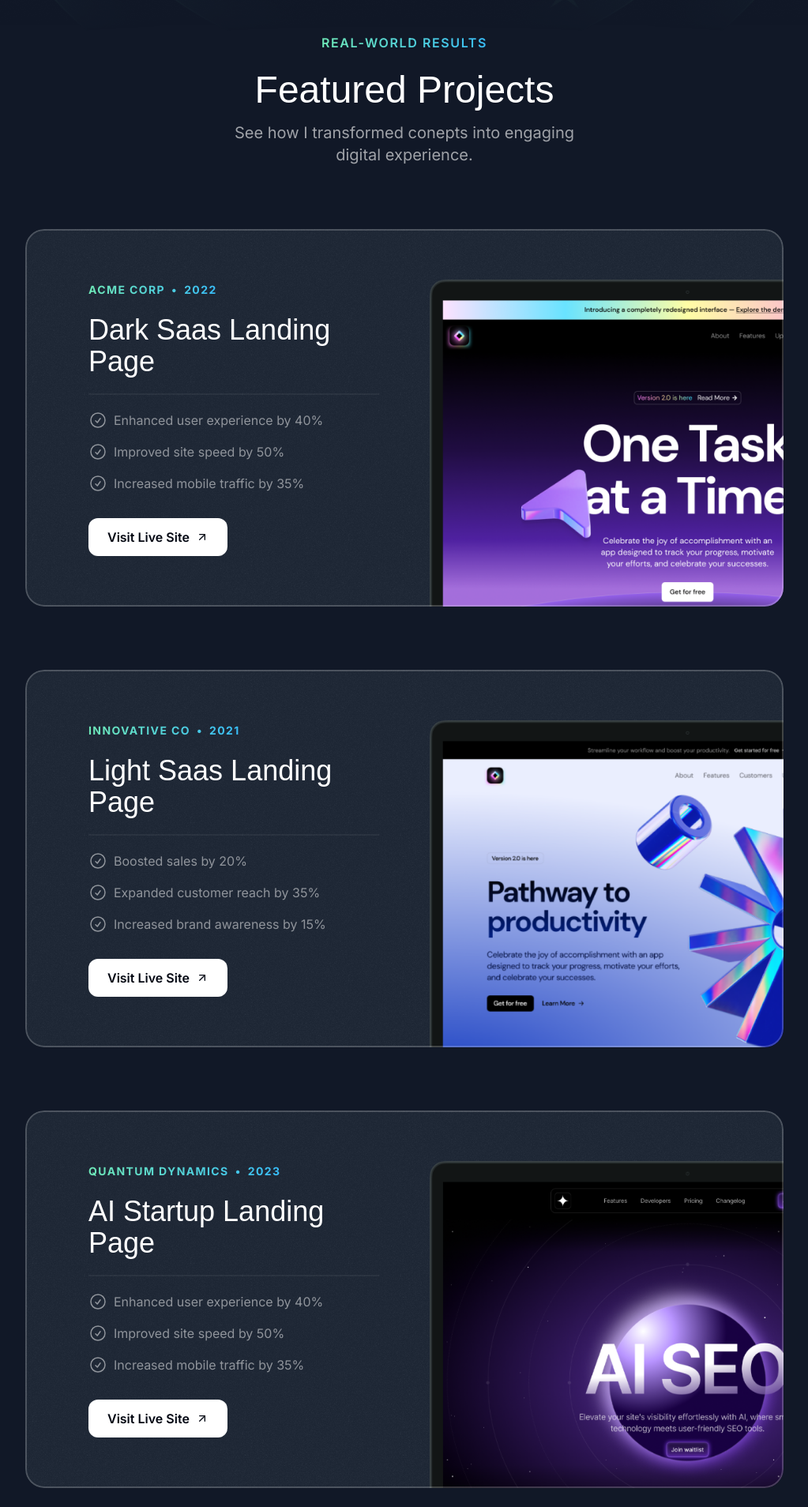
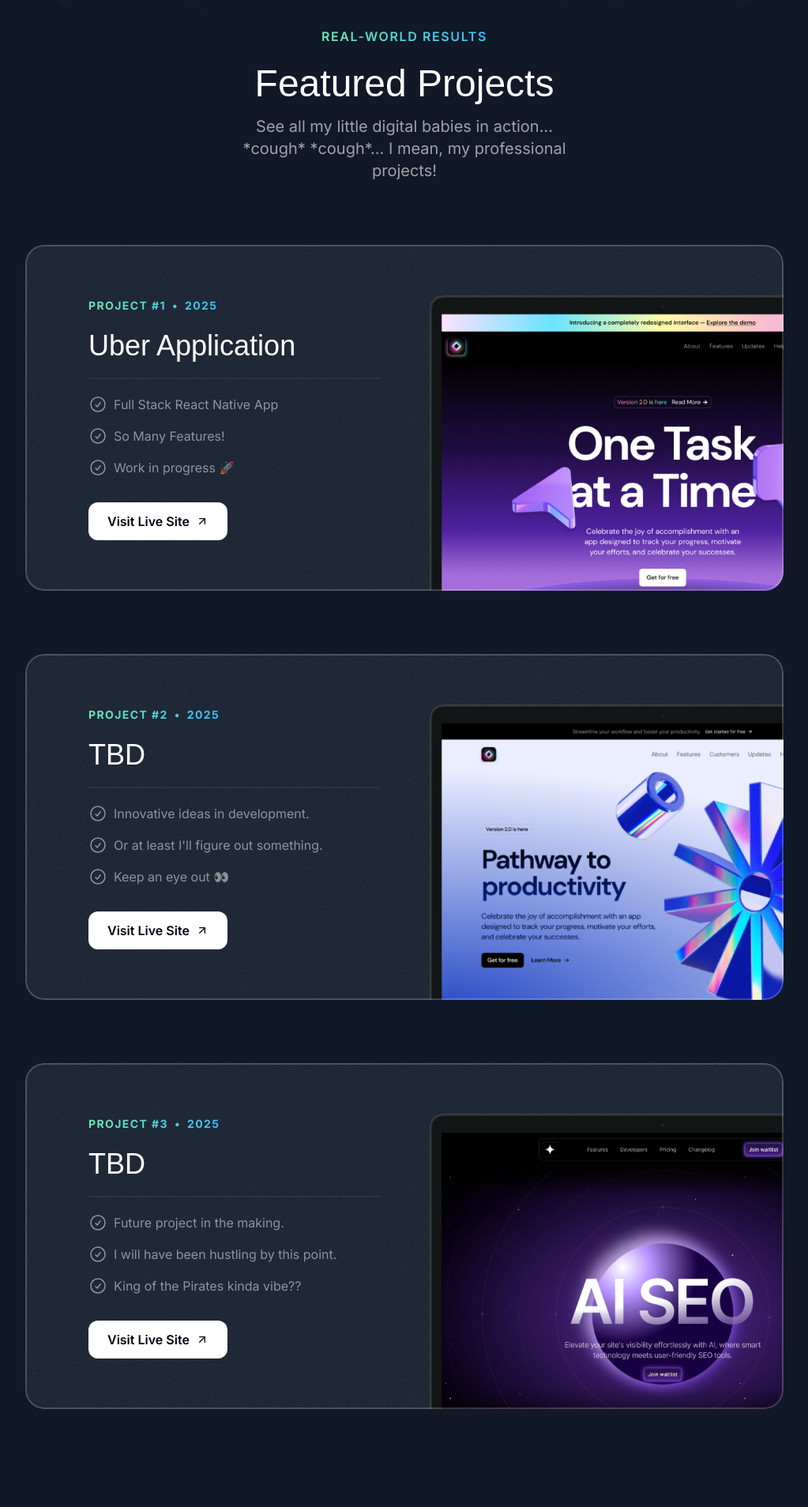
Before and after one commit to WilliamRossCrane/Portfolio, a Next.js app in the folder portfolio/portfolio/: page / in a window 1280 px wide. Shown: the part 880-2788 px from the top of the page at 79% size, without its empty margins (128-1151 px from the left). Built offline with nearby package versions, Linux system fonts and the light colour scheme; a web font is replaced by a local one.

Commit message:
REFACTOR: Improve code readability with indentation, content updates, and added comments

```diff
--- a/portfolio/portfolio/src/sections/Hero.tsx
+++ b/portfolio/portfolio/src/sections/Hero.tsx
@@ -9,19 +9,24 @@
 export const HeroSection = () => {
   return (
     <div className="py-32 md:py-48 lg:py-60 relative z-0 overflow-x-clip">
+
+      {/* Background Gradient Mask */}
       <div className="absolute inset-0 [mask-image:linear-gradient(to_bottom,transparent,black_10%,black_70%,transparent)] [-webkit-mask-image:linear-gradient(to_bottom,transparent,black_10%,black_70%,transparent)]">
+
+        {/* Subtle Grain Texture */}
         <div
           className="absolute inset-0 -z-30 opacity-5"
-        style={{
-          backgroundImage: `url(${grainImage.src})`,
-        }}
+          style={{ backgroundImage: `url(${grainImage.src})` }}
         ></div>
 
+        {/* Rotating Rings and Orbiting Elements */}
         <div className="absolute inset-0 -z-20">
           <div className="size-[620px] hero-ring"></div>
           <div className="size-[820px] hero-ring"></div>
           <div className="size-[1020px] hero-ring"></div>
           <div className="size-[1220px] hero-ring"></div>
+
+          {/* Orbiting Stars and Sparkles */}
           <HeroOrbit size={800} rotation={-72} shouldOrbit orbitDuration='48s' shouldSpin spinDuration='6s'>
             <StarIcon className="size-28 text-emerald-300" />
           </HeroOrbit>
@@ -55,23 +60,37 @@
         </div>
       </div>
 
+      {/* Main Content Section */}
       <div className="container relative z-10">
+
+        {/* Profile Image & Greeting Badge */}
         <div className="flex flex-col items-center">
-          <Image src={memojiImage} className="size-[100px]" alt="Person peeking from behind laptop" />
+          <Image
+            src={memojiImage}
+            className="size-[100px]"
+            alt="Person peeking from behind laptop"
+          />
           <div className="bg-gray-950 border border-gray-800 px-4 py-1.5 inline-flex items-center gap-4 rounded-lg">
+            {/* Animated Online Indicator */}
             <div className="bg-green-500 size-2.5 rounded-full relative">
               <div className="bg-green-500 absolute inset-0 rounded-full animate-ping-large"></div>
             </div>
-            <div className="text-sm font-medium">Available for new projects</div>
+            <div className="text-sm font-medium">Hi, I'm William</div>
           </div>
         </div>
+
+        {/* Heading & Introductory Text */}
         <div className="max-w-lg mx-auto">
-        <h1 className="font-serif text-3xl md:text-5xl text-center mt-8 tracking-wide">Building Exceptional User Experiences</h1>
+          <h1 className="font-serif text-3xl md:text-5xl text-center mt-6 tracking-wide">
+            Welcome! <br /> This is my portfolio.
+          </h1>
           <p className="mt-4 text-center text-white/60 md:text-lg">
-          I specialise in transforming designs into functional, high-performing
-          web applications. Lets discuss your next project.
+            I'm passionate about technology with a degree in Software Development.
+            Currently, I'm expanding my skills and building a variety of projects.
           </p>
         </div>
+
+        {/* Call-to-Action Buttons */}
         <div className="flex flex-col md:flex-row justify-center items-center mt-8 gap-4">
           <button className="inline-flex items-center gap-2 border border-white/15 px-6 h-12 rounded-xl">
             <span className="font-semibold">Explore My Work</span>
--- a/portfolio/portfolio/src/sections/Projects.tsx
+++ b/portfolio/portfolio/src/sections/Projects.tsx
@@ -8,76 +8,92 @@
 import { SectionHeader } from "@/components/SectionHeader";
 import { Card } from "@/components/Card";
 
+// Portfolio projects data
 const portfolioProjects = [
   {
-    company: "Acme Corp",
-    year: "2022",
-    title: "Dark Saas Landing Page",
+    company: "Project #1",
+    year: "2025",
+    title: "Uber Application",
     results: [
-      { title: "Enhanced user experience by 40%" },
-      { title: "Improved site speed by 50%" },
-      { title: "Increased mobile traffic by 35%" },
+      { title: "Full Stack React Native App" },
+      { title: "So Many Features!" },
+      { title: "Work in progress 🚀" },
     ],
-    link: "https://youtu.be/4k7IdSLxh6w",
+    link: "https://www.youtube.com/watch?v=60Fd9G72sGg",
     image: darkSaasLandingPage,
   },
   {
-    company: "Innovative Co",
-    year: "2021",
-    title: "Light Saas Landing Page",
+    company: "Project #2",
+    year: "2025",
+    title: "TBD",
     results: [
-      { title: "Boosted sales by 20%" },
-      { title: "Expanded customer reach by 35%" },
-      { title: "Increased brand awareness by 15%" },
+      { title: "Innovative ideas in development." },
+      { title: "Or at least I'll figure out something." },
+      { title: "Keep an eye out 👀" },
     ],
-    link: "https://youtu.be/7hi5zwO75yc",
+    link: "https://www.youtube.com/watch?v=60Fd9G72sGg",
     image: lightSaasLandingPage,
   },
   {
-    company: "Quantum Dynamics",
-    year: "2023",
-    title: "AI Startup Landing Page",
+    company: "Project #3",
+    year: "2025",
+    title: "TBD",
     results: [
-      { title: "Enhanced user experience by 40%" },
-      { title: "Improved site speed by 50%" },
-      { title: "Increased mobile traffic by 35%" },
+      { title: "Future project in the making." },
+      { title: "I will have been hustling by this point." },
+      { title: " King of the Pirates kinda vibe??" },
     ],
-    link: "https://youtu.be/Z7I5uSRHMHg",
+    link: "https://www.youtube.com/watch?v=60Fd9G72sGg",
     image: aiStartupLandingPage,
   },
 ];
 
+// Projects section component
 export const ProjectsSection = () => {
-  return(
+  return (
     <section className="pb-16 lg:py24">
       <div className="container">
-        <SectionHeader eyebrow="Real-world Results" title="Featured Projects" description="See how I transformed conepts into engaging digital experience."/>
+        {/* Section header with eyebrow, title, and description */}
+        <SectionHeader
+          eyebrow="Real-world Results"
+          title="Featured Projects"
+          description="See all my little digital babies in action... *cough* *cough*... I mean, my professional projects!"
+        />
         <div className="mt-10 md:mt-20 flex flex-col gap-20">
+          {/* Mapping through portfolio projects to display each */}
           {portfolioProjects.map((project, projectIndex) => (
-            <Card key={project.title} className=" px-8 pt-8 pb-0 md:pt-12 md:px-10 lg:pt-16 lg:px-20 sticky"
+            <Card
+              key={project.title}
+              className=" px-8 pt-8 pb-0 md:pt-12 md:px-10 lg:pt-16 lg:px-20 sticky"
               style={{
-              top: `calc(64px + ${projectIndex * 40}px`
+                top: `calc(64px + ${projectIndex * 40}px)`, // Adjusts sticky position for each project
               }}
             >
-
               <div className="lg:grid lg:grid-cols-2 lg:gap-16">
+                {/* Left section with project info */}
                 <div className="lg:pb-16">
+                  {/* Gradient text for company and year */}
                   <div className="bg-gradient-to-r from-emerald-300 to-sky-400 inline-flex gap-2 font-bold uppercase tracking-widest text-sm text-transparent bg-clip-text">
                     <span>{project.company}</span>
                     <span>&bull;</span>
                     <span>{project.year}</span>
                   </div>
 
+                  {/* Project title */}
                   <h3 className="font-serif text-2xl mt-2 md:mt-5 md:text-4xl">{project.title}</h3>
                   <hr className="border-t-2 border-white/5 mt-4 md:mt-5"/>
+
+                  {/* List of project results */}
                   <ul className="flex flex-col gap-4 mt-4 md:mt-5">
                     {project.results.map((result) => (
-                  <li className="flex gap-2 text-sm md:text-base text-white/50">
+                      <li className="flex gap-2 text-sm md:text-base text-white/50" key={result.title}>
                         <CheckCircleIcon className="size-5 md:size-6"/>
                         <span>{result.title}</span>
                       </li>
                     ))}
                   </ul>
+
+                  {/* Link to live site */}
                   <a href={project.link}>
                     <button className="bg-white text-gray-950 h-12 w-full md:w-auto px-6 rounded-xl font-semibold inline-flex items-center justify-center gap-2 mt-8">
                       <span>Visit Live Site</span>
@@ -86,8 +102,13 @@
                   </a>
                 </div>
 
+                {/* Right section with project image */}
                 <div className="relative">
-              <Image src={project.image} alt={project.title} className="mt-8 md:-mb-0 lg:mt-0 lg:absolute lg:h-full lg:w-auto lg:max-w-none"/>
+                  <Image
+                    src={project.image}
+                    alt={project.title}
+                    className="mt-8 md:-mb-0 lg:mt-0 lg:absolute lg:h-full lg:w-auto lg:max-w-none"
+                  />
                 </div>
               </div>
             </Card>
--- a/portfolio/portfolio/src/sections/Tape.tsx
+++ b/portfolio/portfolio/src/sections/Tape.tsx
@@ -1,31 +1,36 @@
 import React from 'react';
 import StarIcon from '@/assets/icons/star.svg';
 
+// Array containing keywords that describe skills and interests
 const words = [
-  "Performant",
-  "Accessible",
-  "Secure",
-  "Interactive",
-  "Scalable",
-  "User Friendly",
-  "Responsive",
-  "Maintainable",
-  "Search Optimized",
-  "Usable",
-  "Reliable",
+  "JavaScript Enthusiast",
+  "Software Developer",
+  "React.js Developer",
+  "Postgraduate Student",
+  "Test Automation",
+  "Professional Experience",
+  "TypeScript Developer",
+  "One Piece Fan",
 ];
 
 export const TapeSection = () => {
   return (
+    // Container for the section with padding and overflow management
     <div className="py-16 lg:py-24 overflow-x-clip">
+      {/* Gradient background for the section */}
       <div className="bg-gradient-to-r from-emerald-300 to-sky-400 -rotate-3 -mx-1">
         <div className="flex [mask-image:linear-gradient(to_right,transparent,black_10%,black_90%,transparent)]">
+          {/* Flex container for scrolling text */}
           <div className="flex gap-4 pr-4 py-3 w-full animate-move-left">
+            {/* Creating multiple instances of the scrolling text */}
             {[...new Array(4)].fill(0).map((_, idx) => (
               <div key={idx} className="flex shrink-0 gap-4 items-center">
+                {/* Mapping through words to display each item with an icon */}
                 {words.map(word => (
                   <div key={word} className="inline-flex gap-4 items-center">
+                    {/* Displaying each word with styling */}
                     <span className="text-gray-900 uppercase font-extrabold text-sm whitespace-nowrap">{word}</span>
+                    {/* Star icon next to each word */}
                     <StarIcon className="text-gray-900 size-6 -rotate-12"/>
                   </div>
                 ))}
```
Lines whose indentation alone changed are shown as unchanged.
